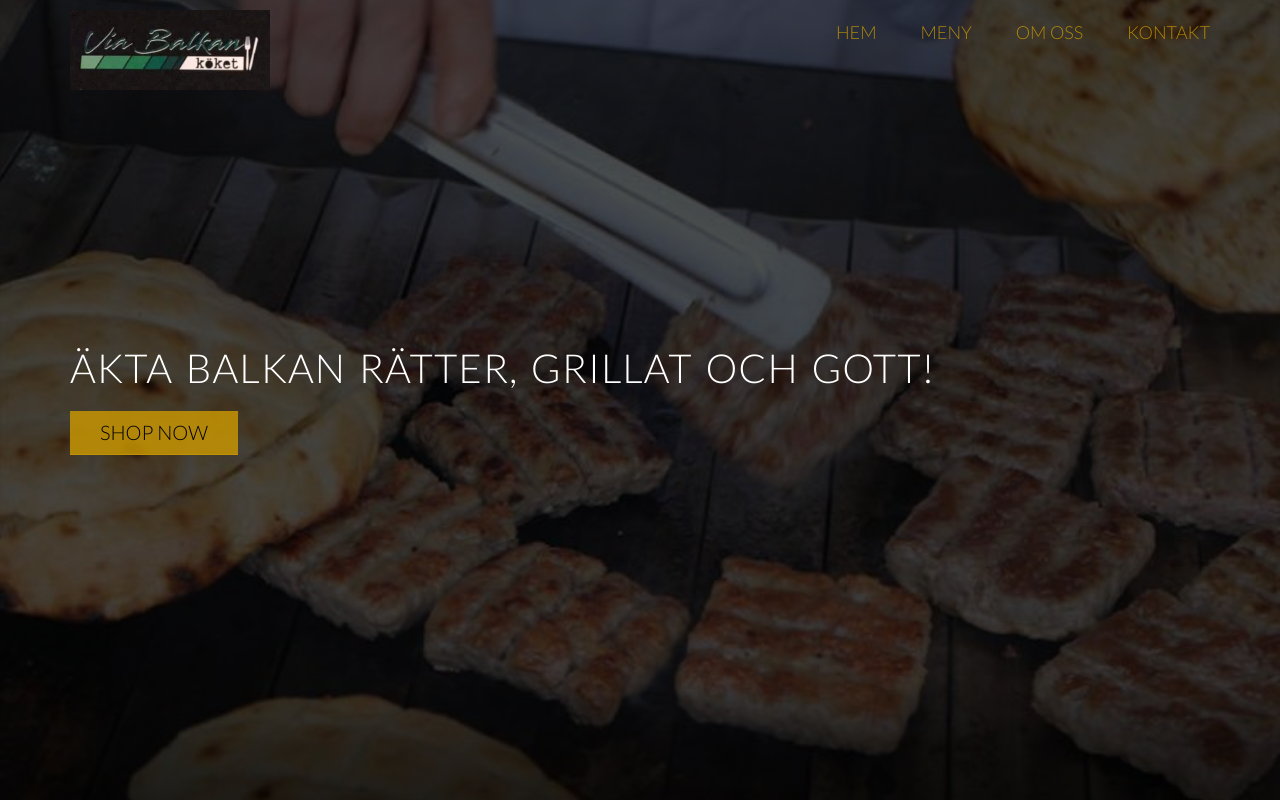
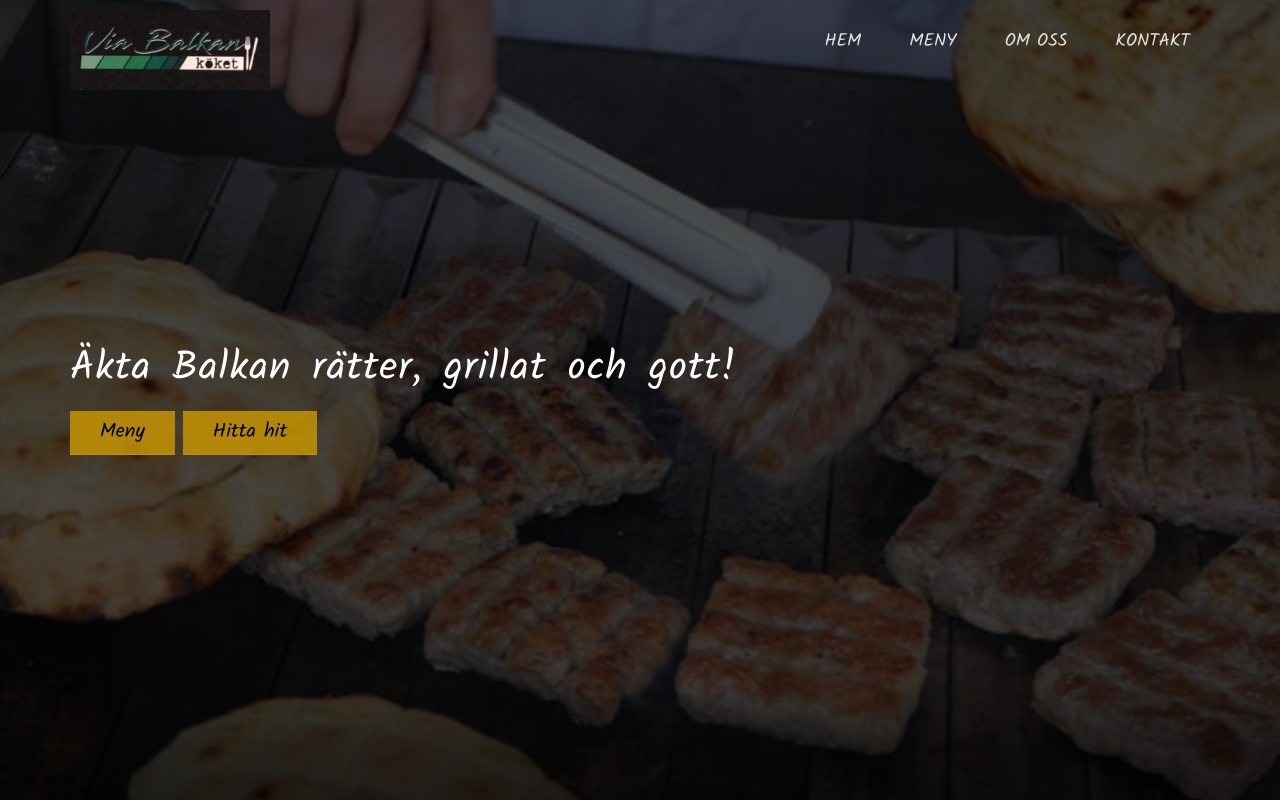
Before and after one commit to diyarfaraj/via-balkan-koket, a website: page dist/index.html in a window 1280 px wide. Shown: the top 800 px of the page. Drawn offline with nearby package versions, Linux system fonts and the light colour scheme.

Commit message:
fixing nav and fonts

```diff
--- a/dist/css/style.css
+++ b/dist/css/style.css
@@ -10,7 +10,7 @@
 
 html {
 	color: #555;
-	font-family: "Lato", Arial, Helvetica, sans-serif;
+	font-family: 'Kalam', cursive, Arial, Helvetica, sans-serif;
 	font-weight: 300;
 	font-size: 20px;
 	text-rendering: optimizeLegibility;
@@ -71,7 +71,6 @@ h1,
 h2,
 h3 {
 	font-weight: 300;
-	text-transform: uppercase;
 }
 
 h1 {
@@ -205,8 +204,9 @@ input[type="submit"]:hover {
 .main-nav {
 	float: right;
 	list-style: none;
-	margin-top: 20px;
-	color: #c49404dc;
+	margin-top: 30px;
+	margin-right: 20px;
+	color: #ffffffdc;
 	transition: all 0.5s;
 }
 
@@ -220,7 +220,7 @@ input[type="submit"]:hover {
 .main-nav li a:visited {
 	padding: 8px 0px;
 	text-decoration: none;
-	color: #c49404dc;
+	color: #ffffffdc;
 	font-size: 90%;
 	text-transform: uppercase;
 	transition: border-bottom 0.5s;
@@ -229,7 +229,7 @@ input[type="submit"]:hover {
 
 .main-nav li a:hover,
 .main-nav li a:active {
-	border-bottom: 2px solid #c49404dc;
+	border-bottom: 2px solid #ffffffdc;
 }
 
 .section-features .long-copy {
--- a/dist/index.html
+++ b/dist/index.html
@@ -15,7 +15,7 @@
 
   <link rel="stylesheet" href="css/style.css" />
   <link rel="stylesheet" href="css/queries.css" />
-  <link href="https://fonts.googleapis.com/css?family=Lato:100,300,300i,400&display=swap" rel="stylesheet" />
+  <link href="https://fonts.googleapis.com/css?family=Kalam&display=swap" rel="stylesheet">
   <link rel="apple-touch-icon" sizes="180x180" href="/dist/favicon/apple-touch-icon.png">
   <link rel="icon" type="image/png" sizes="32x32" href="/dist/favicon/favicon-32x32.png">
   <link rel="icon" type="image/png" sizes="16x16" href="/dist/favicon/favicon-16x16.png">
@@ -36,6 +36,10 @@
           <img src="img/via-balkan-koket/logo.PNG" alt="Via Balkan Köket" class="logo-min" />
 
         </a>
+        <a class="mobile-nav-icon js--nav-icon">
+          <ion-icon id="ham-icon" class="hamburger" name="menu"></ion-icon>
+          <ion-icon class="cross" name="close"></ion-icon>
+        </a>
         <ul class="main-nav js--main-nav">
           <li><a href="#section-home">Hem</a></li>
           <li><a href="#section-plans">Meny</a></li>
@@ -43,15 +47,13 @@
           <li><a href="#section-form">Kontakt</a></li>
         </ul>
 
-        <a class="mobile-nav-icon js--nav-icon">
-          <ion-icon id="ham-icon" class="hamburger" name="menu"></ion-icon>
-          <ion-icon class="cross" name="close"></ion-icon>
-        </a>
+
       </div>
     </nav>
     <div class="hero-text-box">
       <h1>Äkta Balkan rätter, grillat och gott!</h1>
-      <a class="btn" href="#section-plans">SHOP NOW</a>
+      <a class="btn" href="#section-plans">Meny</a>
+      <a class="btn" href="#section-plans">Hitta hit</a>
     </div>
   </header>
   <!-----END OF HEADER------------------------------------------>
```
